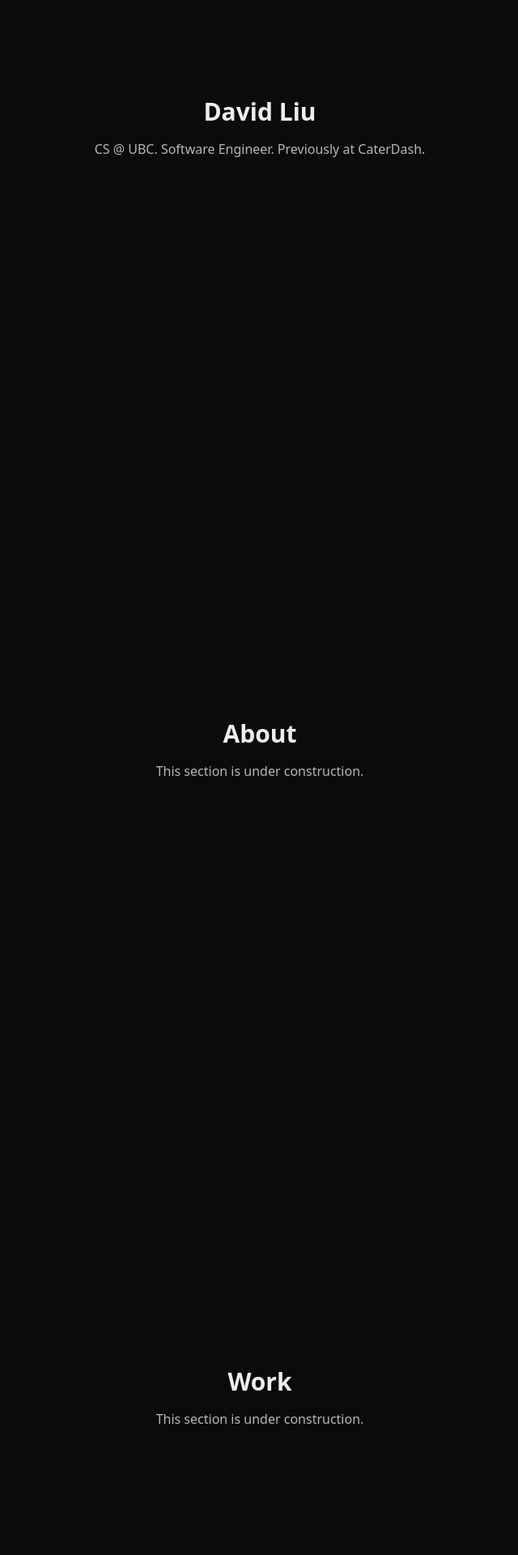
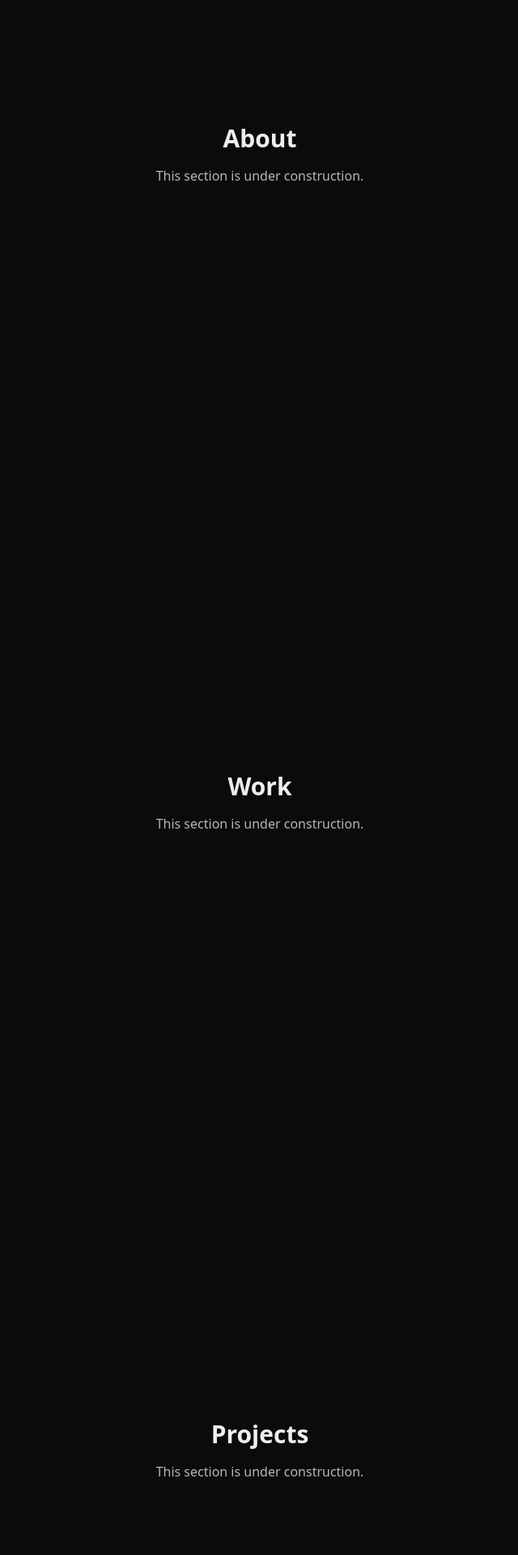
Before and after one commit to Davooood90/Portfolio, a Next.js app: page / in a window 1280 px wide. Shown: the part 280-2200 px from the top of the page at 81% size, without its empty margins (319-959 px from the left). Built offline with nearby package versions, Linux system fonts and the light colour scheme.

Commit message:
create components for page sections

```diff
--- a/src/app/globals.css
+++ b/src/app/globals.css
@@ -16,7 +16,7 @@
   --border: oklch(0.86 0.006 260);
   --border-strong: oklch(0.8 0.006 260);
 
-  --accent: oklch(0.65 0.14 165);
+  --accent: oklch(0.6 0.14 165);
 }
 
 .dark {
--- a/src/app/page.tsx
+++ b/src/app/page.tsx
@@ -1,37 +1,17 @@
-const sections = [
-  { id: "about", label: "About" },
-  { id: "work", label: "Work" },
-  { id: "projects", label: "Projects" },
-  { id: "education", label: "Education" },
-  { id: "contact", label: "Contact" },
-];
+import AboutSection from "@/components/sections/about";
+import WorkSection from "@/components/sections/work";
+import ProjectsSection from "@/components/sections/projects";
+import EducationSection from "@/components/sections/education";
+import ContactSection from "@/components/sections/contact";
 
 export default function Home() {
   return (
     <main className="mx-auto max-w-3xl px-8">
-      <section className="flex min-h-[calc(100vh-65px)] flex-col items-center justify-center gap-4 text-center">
-        <h1 className="text-3xl font-semibold text-text-strong">
-          David Liu
-        </h1>
-        <p className="max-w-prose text-text-body">
-          CS @ UBC. Software Engineer. Previously at CaterDash.
-        </p>
-      </section>
-
-      {sections.map(({ id, label }) => (
-        <section
-          key={id}
-          id={id}
-          className="flex min-h-screen flex-col items-center justify-center gap-4 text-center"
-        >
-          <h2 className="text-3xl font-semibold text-text-strong">
-            {label}
-          </h2>
-          <p className="max-w-prose text-text-body">
-            This section is under construction.
-          </p>
-        </section>
-      ))}
+      <AboutSection />
+      <WorkSection />
+      <ProjectsSection />
+      <EducationSection />
+      <ContactSection />
     </main>
   );
 }
--- /dev/null
+++ b/src/components/sections/about.tsx
@@ -0,0 +1,13 @@
+export default function AboutSection() {
+  return (
+    <section
+      id="about"
+      className="flex min-h-screen flex-col items-center justify-center gap-4 text-center"
+    >
+      <h2 className="text-3xl font-semibold text-text-strong">About</h2>
+      <p className="max-w-prose text-text-body">
+        This section is under construction.
+      </p>
+    </section>
+  );
+}
--- /dev/null
+++ b/src/components/sections/contact.tsx
@@ -0,0 +1,13 @@
+export default function ContactSection() {
+  return (
+    <section
+      id="contact"
+      className="flex min-h-screen flex-col items-center justify-center gap-4 text-center"
+    >
+      <h2 className="text-3xl font-semibold text-text-strong">Contact</h2>
+      <p className="max-w-prose text-text-body">
+        This section is under construction.
+      </p>
+    </section>
+  );
+}
--- /dev/null
+++ b/src/components/sections/education.tsx
@@ -0,0 +1,13 @@
+export default function EducationSection() {
+  return (
+    <section
+      id="education"
+      className="flex min-h-screen flex-col items-center justify-center gap-4 text-center"
+    >
+      <h2 className="text-3xl font-semibold text-text-strong">Education</h2>
+      <p className="max-w-prose text-text-body">
+        This section is under construction.
+      </p>
+    </section>
+  );
+}
--- /dev/null
+++ b/src/components/sections/projects.tsx
@@ -0,0 +1,13 @@
+export default function ProjectsSection() {
+  return (
+    <section
+      id="projects"
+      className="flex min-h-screen flex-col items-center justify-center gap-4 text-center"
+    >
+      <h2 className="text-3xl font-semibold text-text-strong">Projects</h2>
+      <p className="max-w-prose text-text-body">
+        This section is under construction.
+      </p>
+    </section>
+  );
+}
--- /dev/null
+++ b/src/components/sections/work.tsx
@@ -0,0 +1,13 @@
+export default function WorkSection() {
+  return (
+    <section
+      id="work"
+      className="flex min-h-screen flex-col items-center justify-center gap-4 text-center"
+    >
+      <h2 className="text-3xl font-semibold text-text-strong">Work</h2>
+      <p className="max-w-prose text-text-body">
+        This section is under construction.
+      </p>
+    </section>
+  );
+}
```
